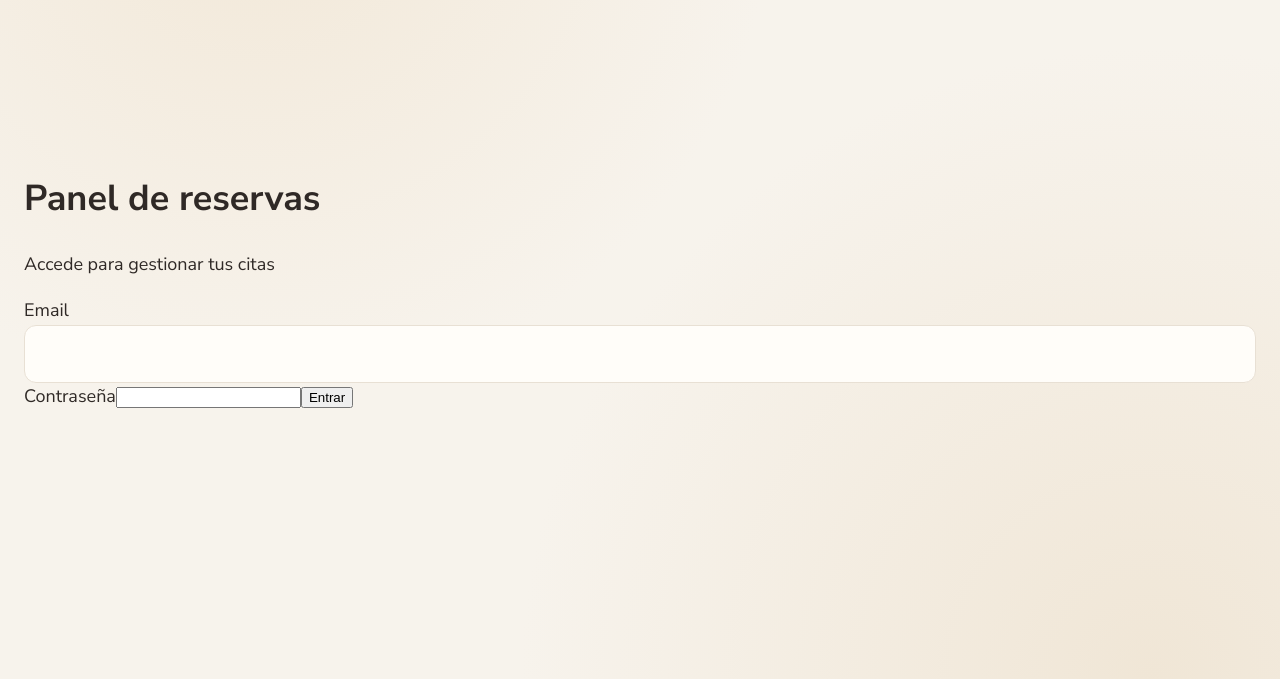
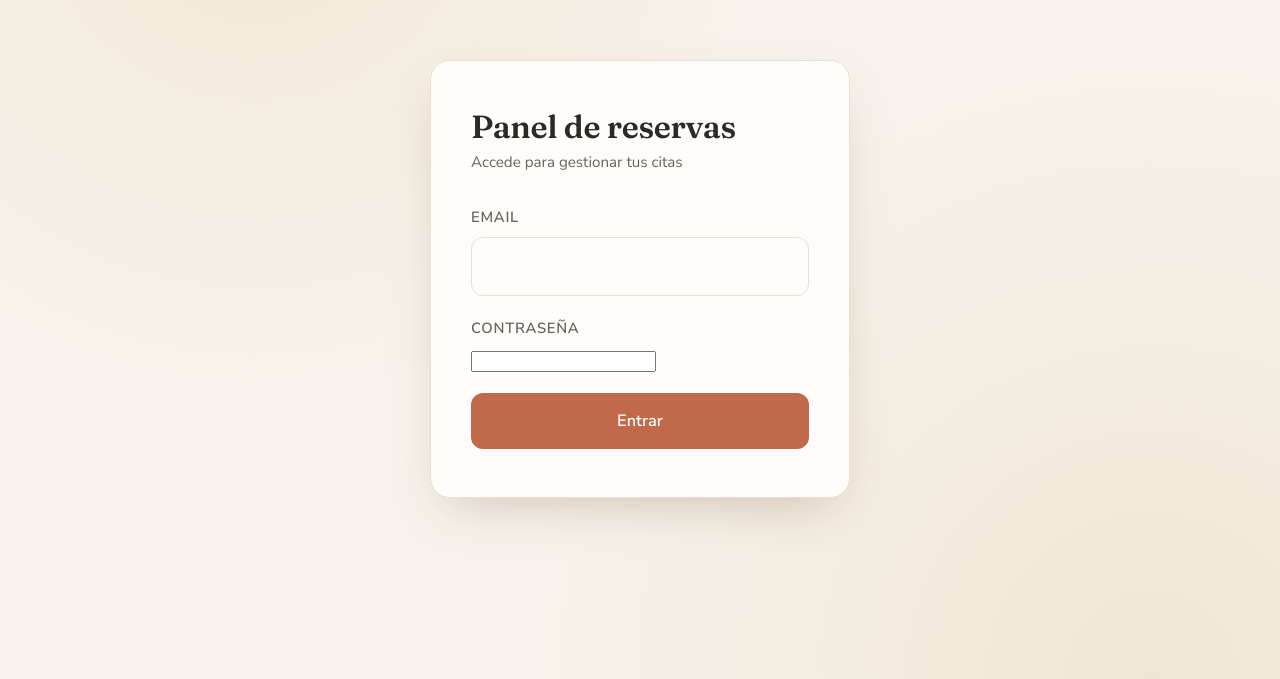
Before and after one commit to AromeroGill/reservas-app, a React (Vite) app: page /admin/login in a window 1280 px wide. Shown: the part 121-800 px from the top of the page. Built offline with nearby package versions, Linux system fonts and the light colour scheme; no server answers.

Commit message:
Fixing admin panel css

```diff
--- a/src/admin/Login.jsx
+++ b/src/admin/Login.jsx
@@ -1,6 +1,7 @@
 import { useState } from "react";
 import { useNavigate } from "react-router-dom";
 import { supabase } from "../lib/supabase";
+import "./admin.css";
 
 export default function Login() {
   const [email, setEmail] = useState("");
--- /dev/null
+++ b/src/admin/admin.css
@@ -0,0 +1,76 @@
+.login-fondo {
+  display: flex;
+  align-items: center;
+  justify-content: center;
+  width: 100%;
+  padding: 2rem 1.5rem;
+}
+
+.login-caja {
+  background: var(--hueso);
+  border: 1px solid var(--borde);
+  border-radius: var(--radio);
+  box-shadow: var(--sombra);
+  width: 100%;
+  max-width: 420px;
+  padding: 3rem 2.5rem;
+  animation: aparecer 0.6s both;
+}
+
+.login-caja h1 {
+  font-family: Fraunces, Georgia, serif;
+  font-size: 2rem;
+  font-weight: 600;
+  line-height: 1.1;
+  letter-spacing: -0.01em;
+  color: var(--tinta);
+  margin: 0 0 0.4rem;
+}
+
+.login-sub {
+  color: var(--tinta-suave);
+  font-size: 0.95rem;
+  margin: 0 0 2rem;
+}
+
+.login-caja label {
+  display: block;
+  font-size: 0.92rem;
+  font-weight: 600;
+  letter-spacing: 0.05em;
+  text-transform: uppercase;
+  color: var(--tinta-suave);
+  margin: 0 0 0.5rem;
+}
+
+.login-caja input {
+  margin-bottom: 1.3rem;
+  cursor: text;
+}
+
+.login-error {
+  background: #fbeae5;
+  color: var(--arcilla-oscura);
+  border-radius: 12px;
+  padding: 0.9rem 1.1rem;
+  font-size: 0.95rem;
+  margin: 0 0 1.2rem;
+}
+
+.login-caja button {
+  width: 100%;
+  padding: 1.05rem;
+  border: none;
+  border-radius: 12px;
+  background: var(--arcilla);
+  color: #fff;
+  font-family: inherit;
+  font-size: 1.02rem;
+  font-weight: 600;
+  cursor: pointer;
+  transition: background 0.2s, transform 0.1s;
+}
+
+.login-caja button:hover:not(:disabled) { background: var(--arcilla-oscura); }
+.login-caja button:active { transform: scale(0.99); }
+.login-caja button:disabled { opacity: 0.55; cursor: not-allowed; }
```
